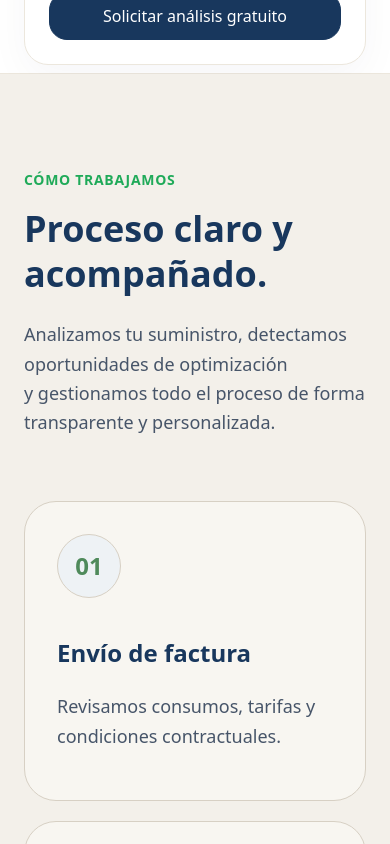
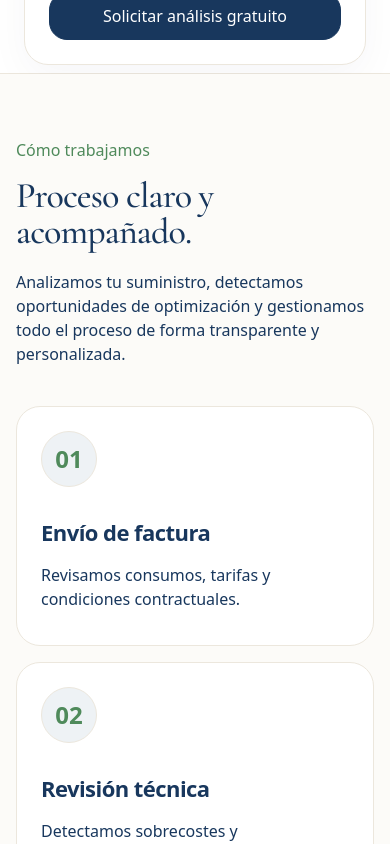
Before and after one commit to albatrosh-jpeg/arcoplaza-web, a React (Vite) app: page / in a window 390 px wide. Shown: the part 4380-5224 px from the top of the page. Built offline with nearby package versions, Linux system fonts and the light colour scheme.

Commit message:
Fix mobile overflow and refine responsive process layout

```diff
--- a/src/components/sections/Process.jsx
+++ b/src/components/sections/Process.jsx
@@ -24,50 +24,158 @@ export default function Process() {
   ]
 
   return (
+
     <section
       id="proceso"
-      className="bg-[#f3f0ea] border-b border-[#d7d0c4]"
+      className="
+        bg-surface-secondary
+
+        border-b
+        border-border-soft
+
+        overflow-hidden
+      "
     >
 
-      <div className="max-w-7xl mx-auto px-6 py-24">
+      <div
+        className="
+          max-w-7xl
+          mx-auto
 
-        <div className="text-left mb-16">
+          px-4
+          lg:px-6
 
-          <div className="text-[#1faa59] font-semibold uppercase tracking-wider text-sm mb-4">
+          py-16
+          lg:py-24
+        "
+      >
+
+        <div className="text-left mb-10 lg:mb-16">
+
+          <div className="eyebrow text-corporateGreen mb-4">
             Cómo trabajamos
           </div>
 
-          <h2 className="text-4xl lg:text-5xl font-black text-corporate leading-tight mb-6">
+          <h2
+            className="
+              section-title
+
+              text-[36px]
+              leading-[0.98]
+
+              sm:text-[42px]
+
+              lg:text-5xl
+
+              mb-5
+              lg:mb-6
+            "
+          >
             Proceso claro y acompañado.
           </h2>
 
-          <p className="text-slate-600 text-lg leading-relaxed">
+          <p
+            className="
+              body-md
+              lg:body-lg
+
+              max-w-3xl
+            "
+          >
             Analizamos tu suministro, detectamos oportunidades de optimización
-            <br />
             y gestionamos todo el proceso de forma transparente y personalizada.
           </p>
 
         </div>
 
-        <div className="grid md:grid-cols-2 lg:grid-cols-4 gap-5">
+        <div
+          className="
+            grid
+
+            gap-4
+            lg:gap-5
+
+            md:grid-cols-2
+            lg:grid-cols-4
+          "
+        >
 
           {steps.map((item) => (
 
             <div
               key={item.number}
-              className="bg-[#f8f6f1] border border-[#d7d0c4] rounded-[32px] p-8 min-h-[300px] flex flex-col hover:border-corporateGreen transition-all duration-300"
+              className="
+                bg-surface-elevated
+
+                border
+                border-border-soft
+
+                rounded-[24px]
+
+                p-6
+                lg:p-8
+
+                min-h-[240px]
+                lg:min-h-[300px]
+
+                flex
+                flex-col
+
+                transition-all
+                duration-300
+
+                hover:border-corporateGreen/40
+              "
             >
 
-              <div className="w-16 h-16 rounded-full bg-[#eef2f5] border border-[#d7d0c4] flex items-center justify-center text-2xl font-black text-corporateGreen mb-10">
+              <div
+                className="
+                  w-14
+                  h-14
+
+                  rounded-full
+
+                  bg-[#eef2f5]
+
+                  border
+                  border-border-soft
+
+                  flex
+                  items-center
+                  justify-center
+
+                  text-[24px]
+                  font-bold
+
+                  text-corporateGreen
+
+                  mb-8
+                "
+              >
+
                 {item.number}
+
               </div>
 
-              <h3 className="text-2xl font-black text-corporate leading-tight mb-6">
+              <h3
+                className="
+                  ui-title
+
+                  text-[26px]
+                  leading-tight
+
+                  mb-4
+                "
+              >
+
                 {item.title}
+
               </h3>
 
-              <p className="text-slate-600 leading-relaxed text-lg">
+              <p className="card-text">
+
                 {item.text}
+
               </p>
 
             </div>
@@ -79,5 +187,7 @@ export default function Process() {
       </div>
 
     </section>
+
   )
+
 }
```
